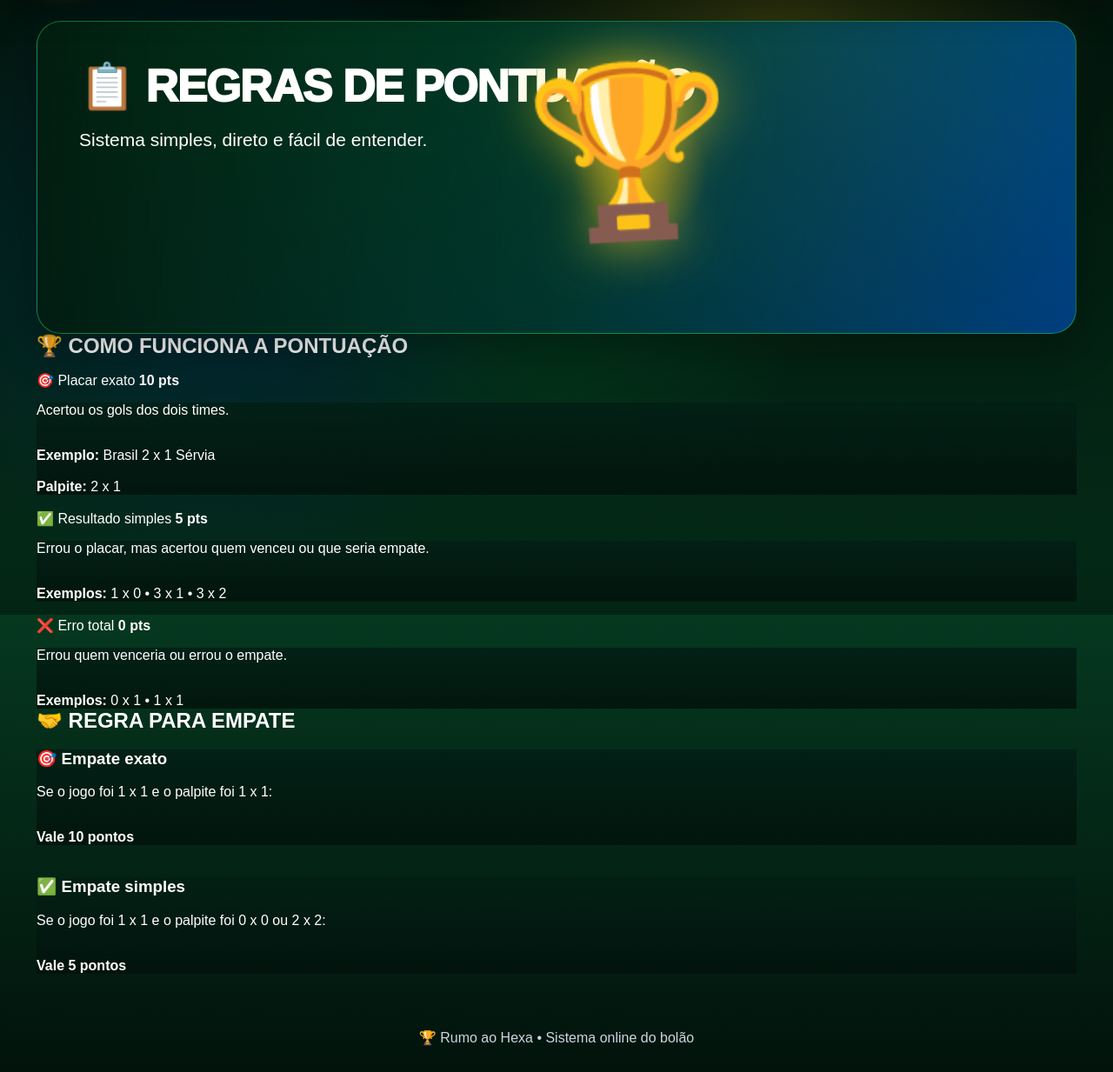
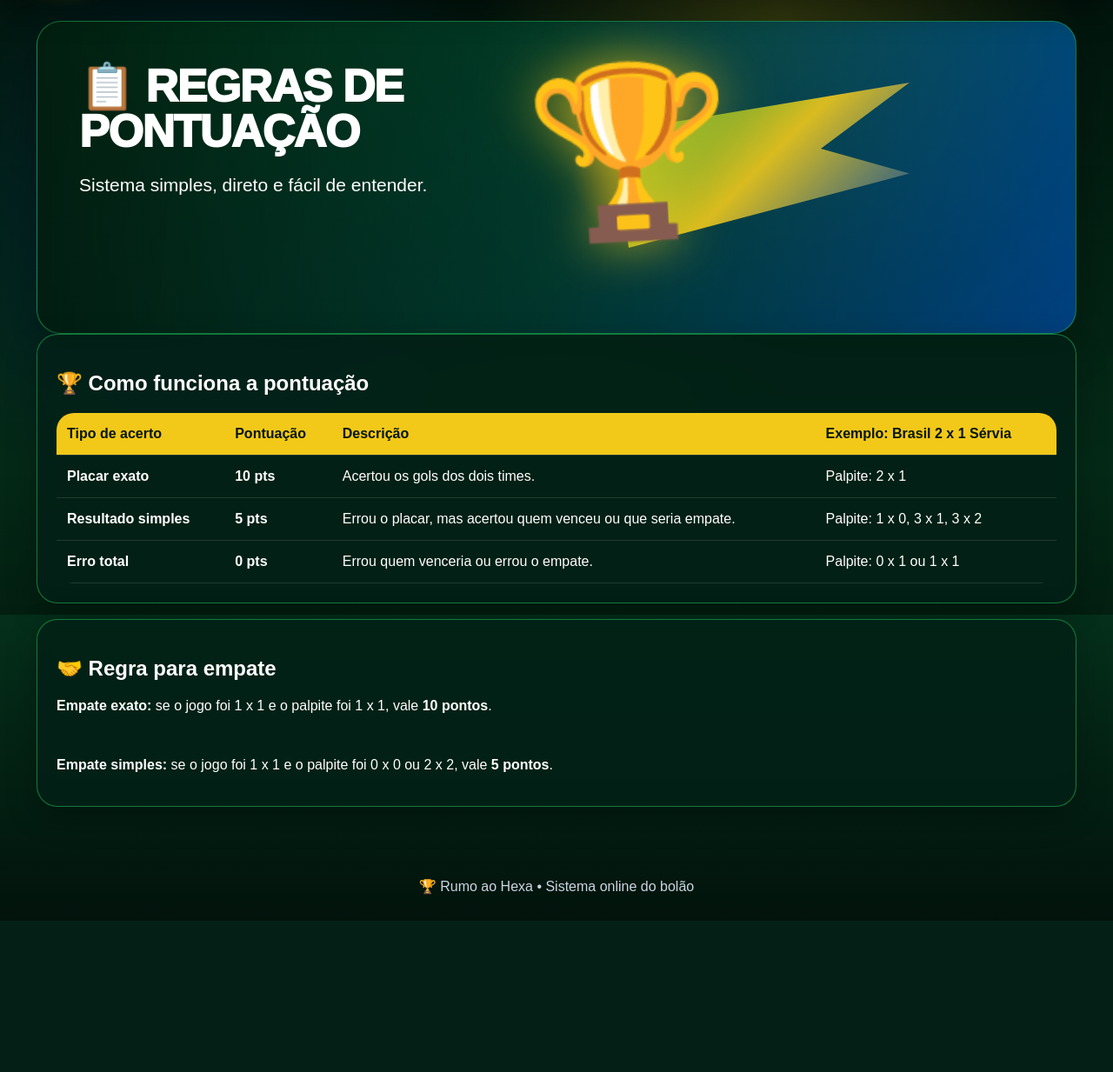
Before and after one commit to viniciusmoreira44563-cloud/bolao-copa-2026, a Flask app: page /regras in a window 1280 px wide. Shown: the part 93-1326 px from the top of the page at 87% size. After the commit the page ends 1152 px from the top, so only its background shows below. Run offline with Flask 3, Linux system fonts and the light colour scheme.

Commit message:
Update rules.html

```diff
--- a/templates/rules.html
+++ b/templates/rules.html
@@ -3,136 +3,56 @@
 {% block content %}
 
 <section class="hero">
-
-    <h1>📋 Regras de pontuação</h1>
-
-    <p>
-        Sistema simples, direto e fácil de entender.
-    </p>
-
+    <div class="brush"></div>
+    <div class="hero-content">
+        <h1>📋 REGRAS DE PONTUAÇÃO</h1>
+        <p>Sistema simples, direto e fácil de entender.</p>
+    </div>
 </section>
 
-<section class="ranking-section">
+<div class="card">
+    <h2>🏆 Como funciona a pontuação</h2>
 
-    <div class="section-title">
-        <h2>🏆 Como funciona a pontuação</h2>
+    <div class="table-wrap">
+        <table>
+            <thead>
+                <tr>
+                    <th>Tipo de acerto</th>
+                    <th>Pontuação</th>
+                    <th>Descrição</th>
+                    <th>Exemplo: Brasil 2 x 1 Sérvia</th>
+                </tr>
+            </thead>
+            <tbody>
+                <tr>
+                    <td><strong>Placar exato</strong></td>
+                    <td><strong>10 pts</strong></td>
+                    <td>Acertou os gols dos dois times.</td>
+                    <td>Palpite: 2 x 1</td>
+                </tr>
+                <tr>
+                    <td><strong>Resultado simples</strong></td>
+                    <td><strong>5 pts</strong></td>
+                    <td>Errou o placar, mas acertou quem venceu ou que seria empate.</td>
+                    <td>Palpite: 1 x 0, 3 x 1, 3 x 2</td>
+                </tr>
+                <tr>
+                    <td><strong>Erro total</strong></td>
+                    <td><strong>0 pts</strong></td>
+                    <td>Errou quem venceria ou errou o empate.</td>
+                    <td>Palpite: 0 x 1 ou 1 x 1</td>
+                </tr>
+            </tbody>
+        </table>
     </div>
+</div>
 
-    <div class="ranking-row">
-        <span>🎯 Placar exato</span>
-        <strong>10 pts</strong>
-    </div>
+<div class="card">
+    <h2>🤝 Regra para empate</h2>
 
-    <div class="match-card">
-        <p>
-            Acertou os gols dos dois times.
-        </p>
-
-        <br>
-
-        <strong>
-            Exemplo:
-        </strong>
-
-        Brasil 2 x 1 Sérvia
-
-        <br><br>
-
-        <strong>
-            Palpite:
-        </strong>
-
-        2 x 1
-    </div>
-
+    <p><strong>Empate exato:</strong> se o jogo foi 1 x 1 e o palpite foi 1 x 1, vale <strong>10 pontos</strong>.</p>
     <br>
-
-    <div class="ranking-row">
-        <span>✅ Resultado simples</span>
-        <strong>5 pts</strong>
-    </div>
-
-    <div class="match-card">
-
-        <p>
-            Errou o placar, mas acertou quem venceu ou que seria empate.
-        </p>
-
-        <br>
-
-        <strong>
-            Exemplos:
-        </strong>
-
-        1 x 0 • 3 x 1 • 3 x 2
-
-    </div>
-
-    <br>
-
-    <div class="ranking-row">
-        <span>❌ Erro total</span>
-        <strong>0 pts</strong>
-    </div>
-
-    <div class="match-card">
-
-        <p>
-            Errou quem venceria ou errou o empate.
-        </p>
-
-        <br>
-
-        <strong>
-            Exemplos:
-        </strong>
-
-        0 x 1 • 1 x 1
-
-    </div>
-
-</section>
-
-<section class="matches-section">
-
-    <div class="section-title">
-        <h2>🤝 Regra para empate</h2>
-    </div>
-
-    <div class="match-card">
-
-        <h3>🎯 Empate exato</h3>
-
-        <p>
-            Se o jogo foi 1 x 1 e o palpite foi 1 x 1:
-        </p>
-
-        <br>
-
-        <strong>
-            Vale 10 pontos
-        </strong>
-
-    </div>
-
-    <br>
-
-    <div class="match-card">
-
-        <h3>✅ Empate simples</h3>
-
-        <p>
-            Se o jogo foi 1 x 1 e o palpite foi 0 x 0 ou 2 x 2:
-        </p>
-
-        <br>
-
-        <strong>
-            Vale 5 pontos
-        </strong>
-
-    </div>
-
-</section>
+    <p><strong>Empate simples:</strong> se o jogo foi 1 x 1 e o palpite foi 0 x 0 ou 2 x 2, vale <strong>5 pontos</strong>.</p>
+</div>
 
 {% endblock %}
```
